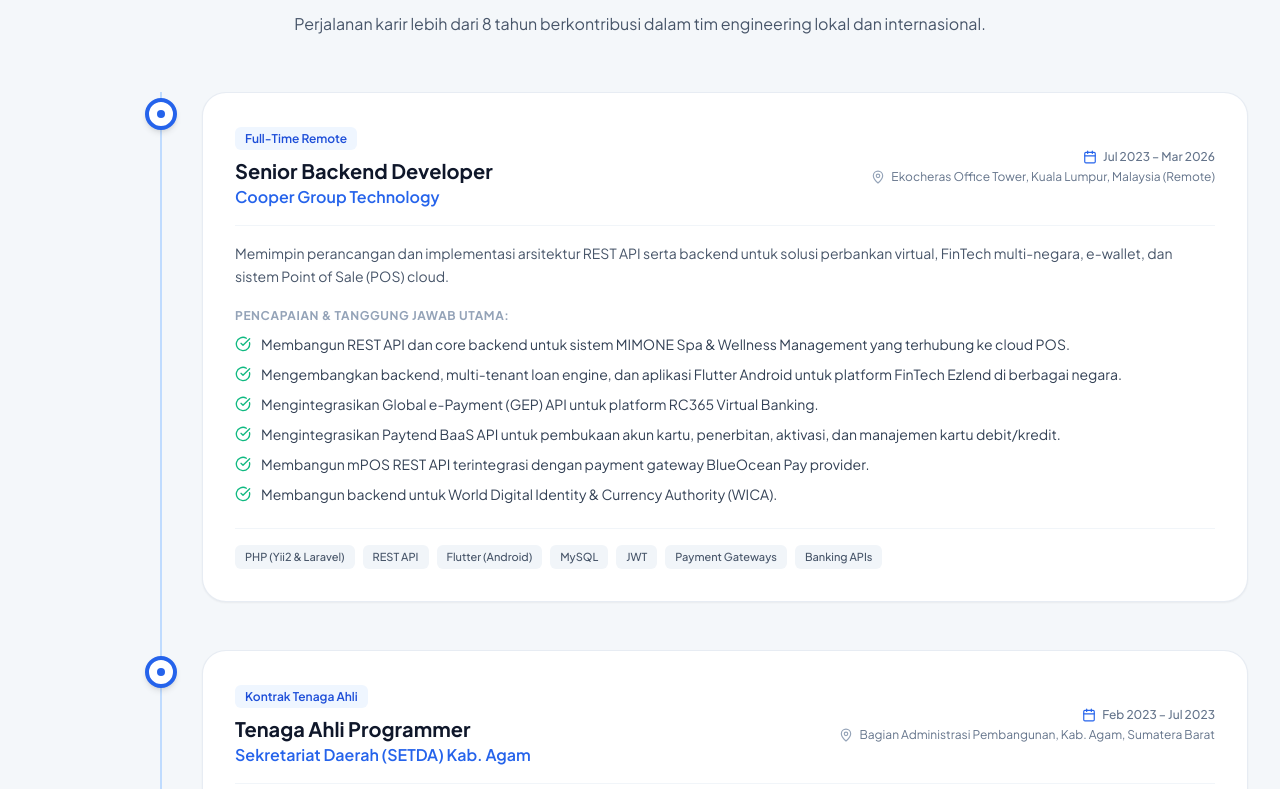
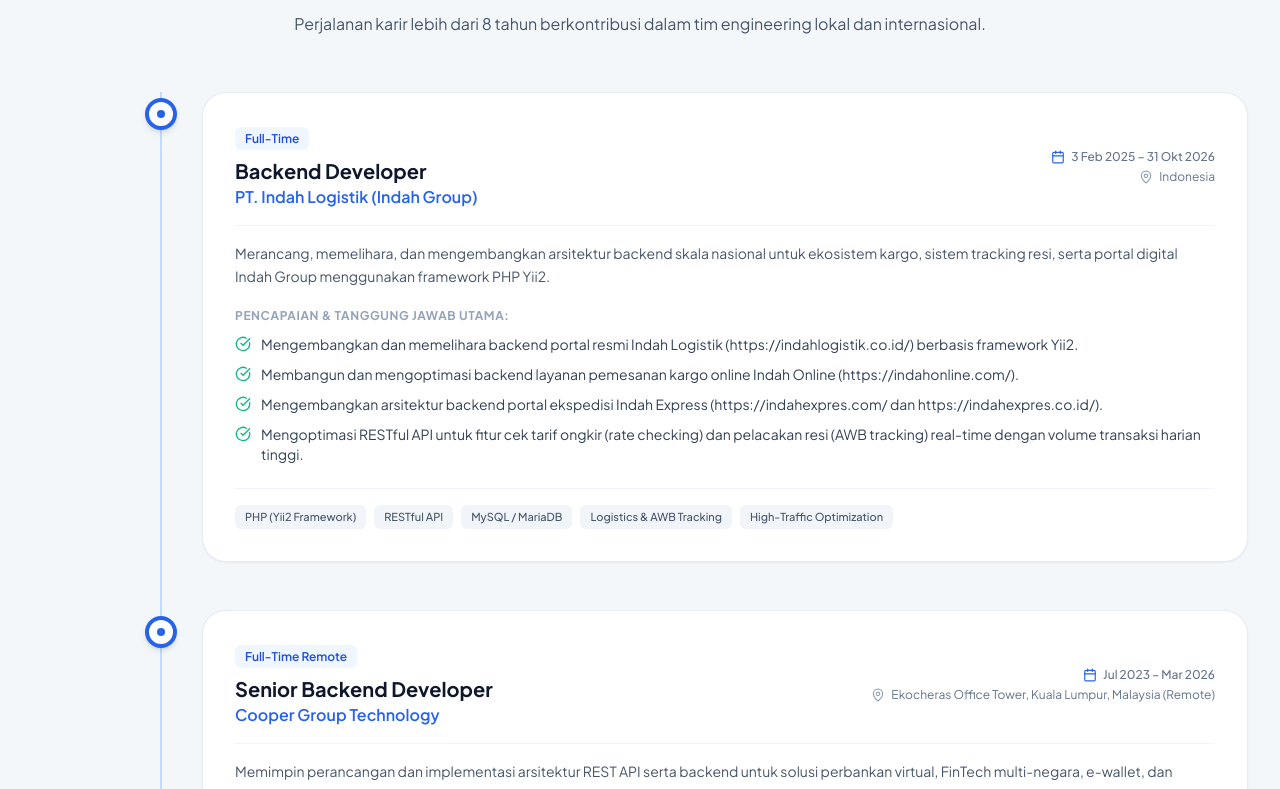
Before and after one commit to rahmatputrabulcin/portfolio-rahmatputra, a Next.js app: page / in a window 1280 px wide. Shown: the part 3231-4020 px from the top of the page. Built offline with nearby package versions, Linux system fonts and the light colour scheme.

Commit message:
feat: add Indah Logistik Backend Developer experience and enterprise systems

```diff
--- a/src/data/portfolio.ts
+++ b/src/data/portfolio.ts
@@ -125,6 +125,28 @@ export const PORTFOLIO_DATA = {
 
   experiences: [
     {
+      company: "PT. Indah Logistik (Indah Group)",
+      role: "Backend Developer",
+      period: "3 Feb 2025 – 31 Okt 2026",
+      location: "Indonesia",
+      type: "Full-Time",
+      description:
+        "Merancang, memelihara, dan mengembangkan arsitektur backend skala nasional untuk ekosistem kargo, sistem tracking resi, serta portal digital Indah Group menggunakan framework PHP Yii2.",
+      achievements: [
+        "Mengembangkan dan memelihara backend portal resmi Indah Logistik (https://indahlogistik.co.id/) berbasis framework Yii2.",
+        "Membangun dan mengoptimasi backend layanan pemesanan kargo online Indah Online (https://indahonline.com/).",
+        "Mengembangkan arsitektur backend portal ekspedisi Indah Express (https://indahexpres.com/ dan https://indahexpres.co.id/).",
+        "Mengoptimasi RESTful API untuk fitur cek tarif ongkir (rate checking) dan pelacakan resi (AWB tracking) real-time dengan volume transaksi harian tinggi.",
+      ],
+      techStack: [
+        "PHP (Yii2 Framework)",
+        "RESTful API",
+        "MySQL / MariaDB",
+        "Logistics & AWB Tracking",
+        "High-Traffic Optimization",
+      ],
+    },
+    {
       company: "Cooper Group Technology",
       role: "Senior Backend Developer",
       period: "Jul 2023 – Mar 2026",
@@ -215,6 +237,31 @@ export const PORTFOLIO_DATA = {
   ] as Experience[],
 
   projects: [
+    {
+      title: "Indah Logistik & Cargo Enterprise Ecosystem",
+      category: "Enterprise",
+      role: "Backend Developer",
+      description:
+        "Ekosistem digital logistik dan ekspedisi kargo nasional Indah Group menggunakan framework PHP Yii2. Mencakup integrasi core backend untuk pemesanan kargo online, kalkulasi ongkos kirim real-time, dan pelacakan resi AWB skala nasional.",
+      highlights: [
+        "Pengembangan backend portal utama Indah Logistik (indahlogistik.co.id) menggunakan framework Yii2.",
+        "Sistem pemesanan kargo online Indah Online (indahonline.com) dan portal ekspedisi Indah Express.",
+        "Optimasi database query dan throughput REST API untuk ribuan request pelacakan resi per menit.",
+      ],
+      techStack: [
+        "PHP (Yii2 Framework)",
+        "RESTful API",
+        "MySQL / MariaDB",
+        "Logistics Architecture",
+        "High Concurrency",
+      ],
+      links: [
+        { label: "Indah Logistik Resmi", url: "https://indahlogistik.co.id/" },
+        { label: "Indah Online Booking", url: "https://indahonline.com/" },
+        { label: "Indah Express (COM)", url: "https://indahexpres.com/" },
+        { label: "Indah Express (CO.ID)", url: "https://indahexpres.co.id/" },
+      ],
+    },
     {
       title: "Ezlend Multi-Country FinTech & Multi-Tenant Loan Ecosystem",
       category: "FinTech",
```
Also changed, not shown: public/CV_Rahmat_Putra.html (+20 -0 lines).
